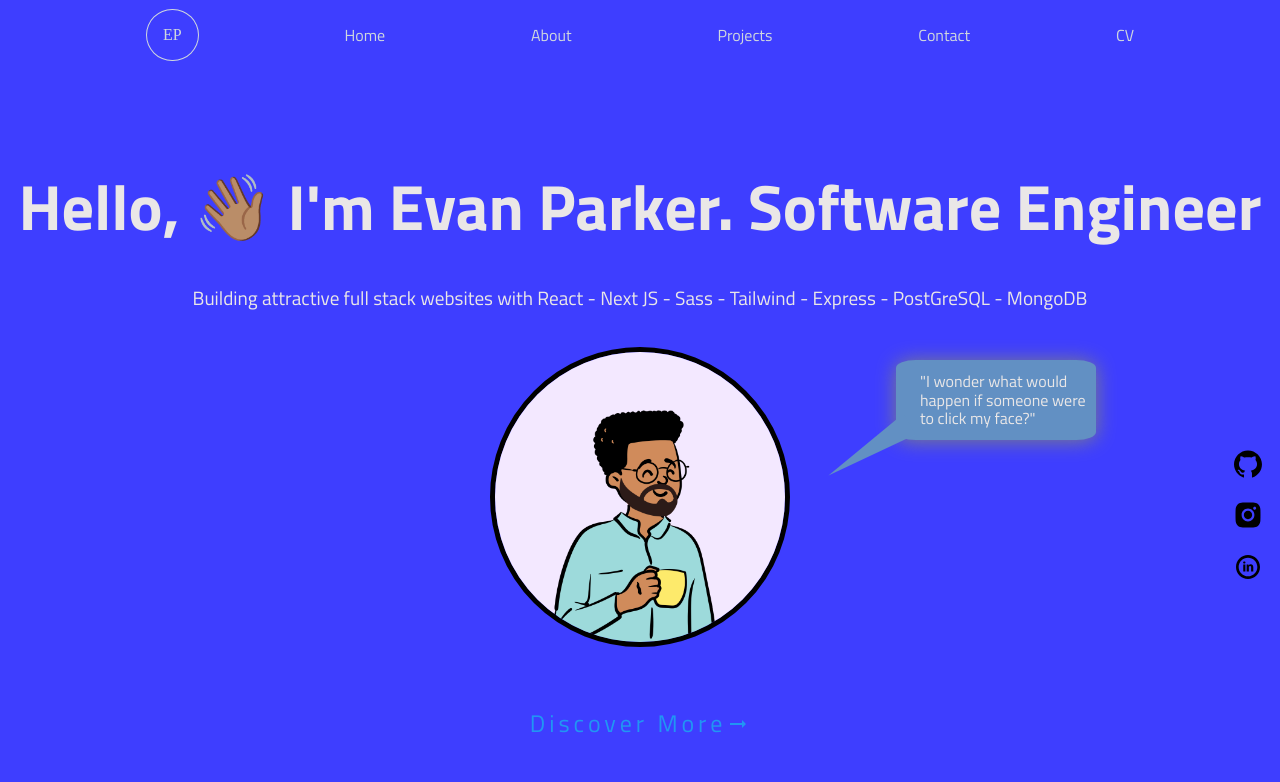
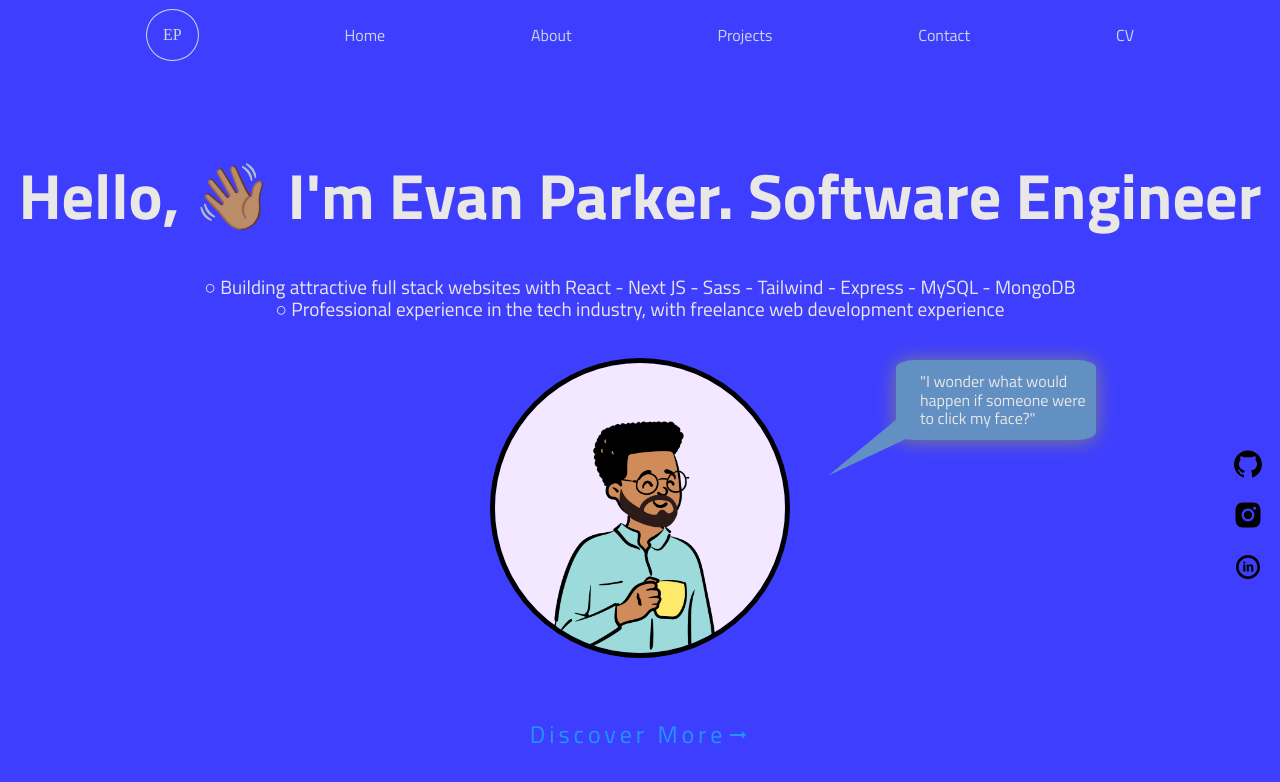
Before and after one commit to evancp87/portfolio, a React (Vite) app in the folder client/: page / in a window 1280 px wide. Shown: the top 782 px of the page. Built offline with nearby package versions, Linux system fonts and the light colour scheme; a web font is replaced by a local one.

Commit message:
tweak to homepage text

```diff
--- a/client/src/pages/Home.jsx
+++ b/client/src/pages/Home.jsx
@@ -8,7 +8,7 @@ import { Transition, SwitchTransition } from "react-transition-group";
 const Header = () => {
   const introRef = useRef(null);
 
-  useEffect(() => {
+  useLayoutEffect(() => {
     const headerChildren = introRef.current.children;
 
     gsap.from(headerChildren, {
@@ -27,8 +27,10 @@ const Header = () => {
           Hello, 👋🏽 I'm Evan Parker. Software Engineer
         </h1>
         <p className="hdr__intro-tech">
-          Building attractive full stack websites with React - Next JS - Sass -
-          Tailwind - Express - PostGreSQL - MongoDB
+          ○ Building attractive full stack websites with React - Next JS - Sass
+          - Tailwind - Express - MySQL - MongoDB
+          <br /> ○ Professional experience in the tech industry, with freelance
+          web development experience
         </p>
         <Avatar />
         <ThoughtBubble />
```
